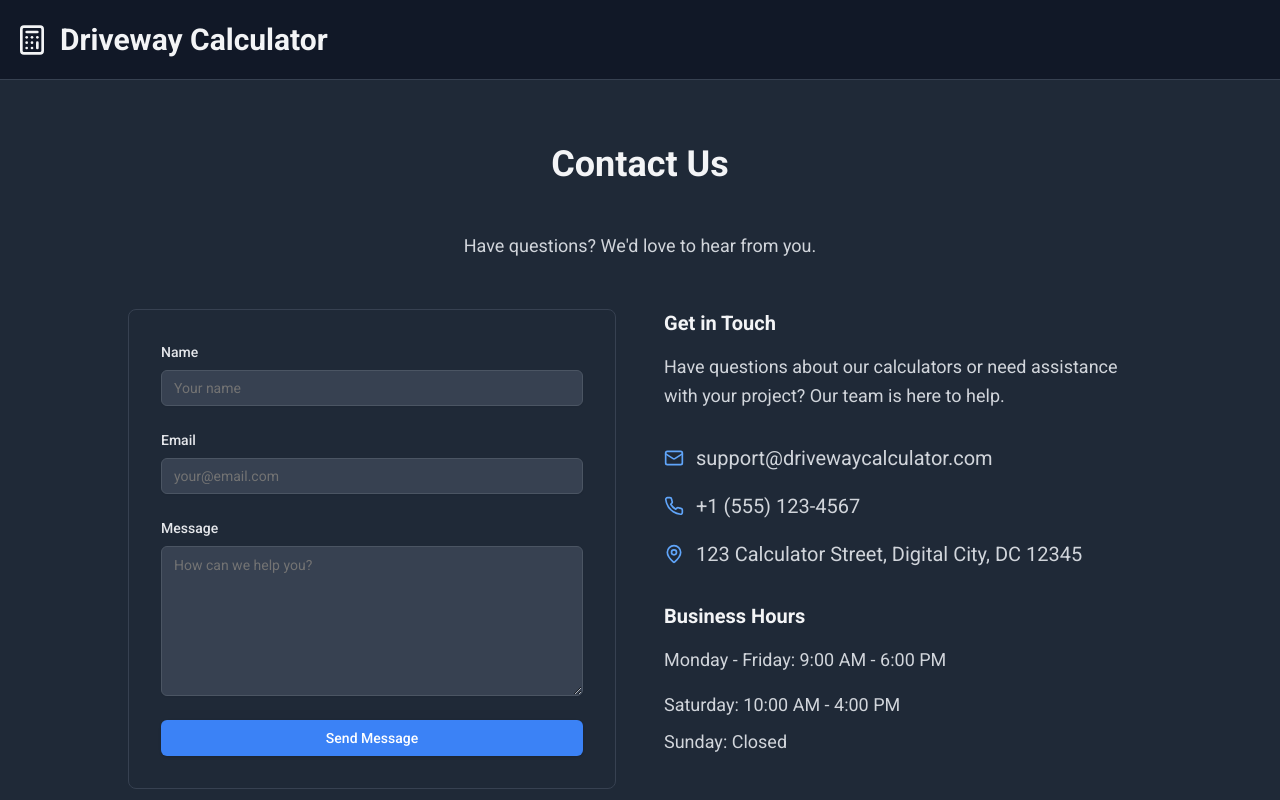
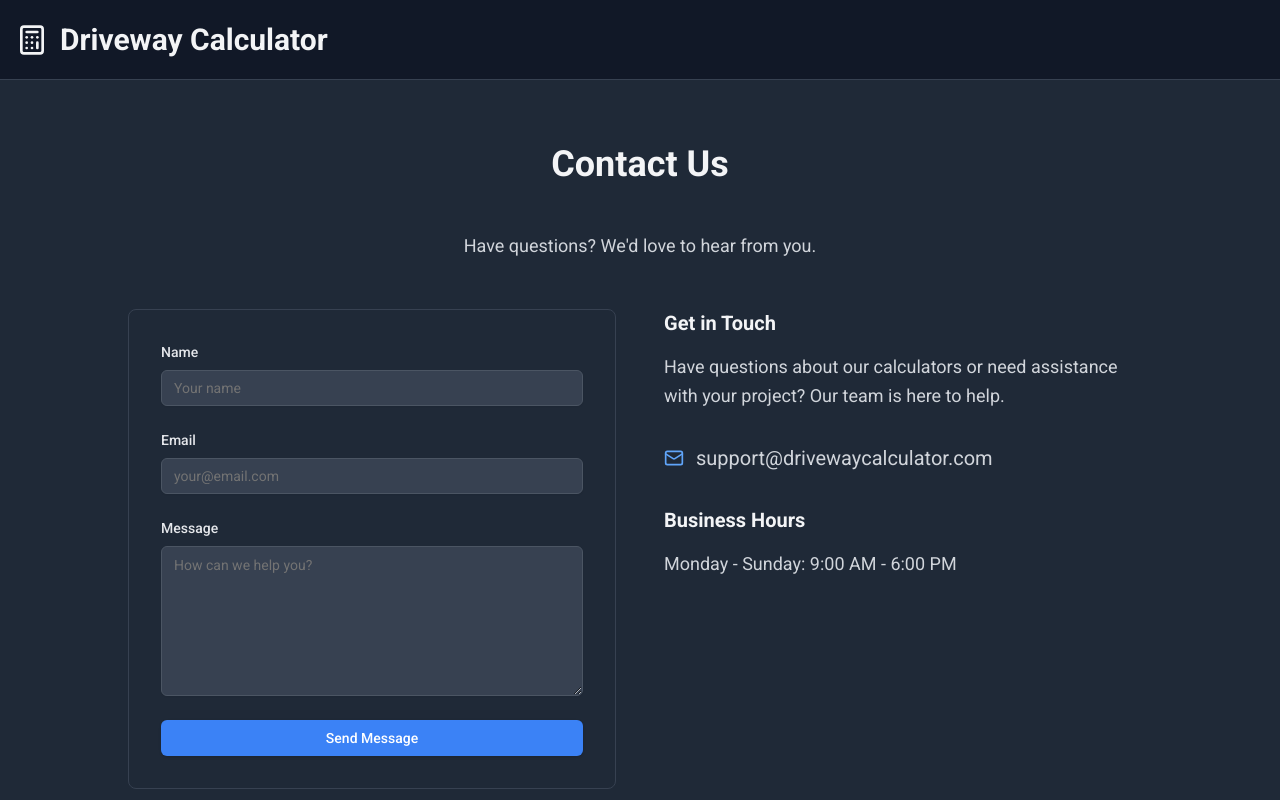
Before and after one commit to mkrizia17/Driveway-Calculator, a Next.js app: page /contact in a window 1280 px wide. Shown: the top 800 px of the page. Built offline with nearby package versions, Linux system fonts and the light colour scheme.

Commit message:
Hero image and several fixes

```diff
--- a/src/app/FAQs/page.tsx
+++ b/src/app/FAQs/page.tsx
@@ -42,7 +42,7 @@ export default function FAQPage() {
           </p>
         </div>
 
-        <div className="max-w-2xl mx-auto">
+        <div className="max-w-2xl mx-auto mb-16">
           <Accordion type="single" collapsible>
             {faqItems.map((item, index) => (
               <AccordionItem key={index} value={`item-${index}`} className="border-b border-gray-700">
--- a/src/app/contact/page.tsx
+++ b/src/app/contact/page.tsx
@@ -77,14 +77,6 @@ export default function ContactPage() {
                   <Mail className="h-5 w-5 text-blue-400" />
                   <span>support@drivewaycalculator.com</span>
                 </div>
-                <div className="flex items-center gap-3 text-gray-300">
-                  <Phone className="h-5 w-5 text-blue-400" />
-                  <span>+1 (555) 123-4567</span>
-                </div>
-                <div className="flex items-center gap-3 text-gray-300">
-                  <MapPin className="h-5 w-5 text-blue-400" />
-                  <span>123 Calculator Street, Digital City, DC 12345</span>
-                </div>
               </div>
 
               <div>
@@ -92,9 +84,7 @@ export default function ContactPage() {
                   Business Hours
                 </h2>
                 <div className="space-y-2 text-gray-300">
-                  <p>Monday - Friday: 9:00 AM - 6:00 PM</p>
-                  <p>Saturday: 10:00 AM - 4:00 PM</p>
-                  <p>Sunday: Closed</p>
+                  <p>Monday - Sunday: 9:00 AM - 6:00 PM</p>
                 </div>
               </div>
             </div>
--- a/src/app/page.tsx
+++ b/src/app/page.tsx
@@ -13,16 +13,16 @@ export default function Home() {
     <main className="flex min-h-screen flex-col bg-gray-900 text-gray-100">
       <Header />
       {/* Hero Section */}
-      <section className="relative h-[55vh] min-h-[350px] w-full overflow-hidden">
+      <section className="relative h-[40vh] min-h-[250px] w-full overflow-hidden">
         <Image
-          src="https://hebbkx1anhila5yf.public.blob.vercel-storage.com/hero-driveway.jpg-JEa1BKUj9Gsp8ZxiApTdyULbn6sDU5.jpeg"
+          src="/images/heroimage.jpg"
           alt="Beautiful residential property with a curved concrete driveway surrounded by manicured lawn and landscaping"
           fill
           style={{ objectFit: "cover", objectPosition: "center bottom" }}
           className="absolute inset-0"
           priority
         />
-        <div className="absolute inset-0 bg-black bg-opacity-60 flex flex-col items-center justify-center text-center p-6">
+        <div className="absolute inset-0 bg-black bg-opacity-65 flex flex-col items-center justify-center text-center p-6">
           <h1 className="title-gradient text-6xl md:text-7xl font-bold mb-4">
             Driveway Cost Calculator
           </h1>
```
Also changed, not shown: 1 other file (tests, documents, lock files or other folders).
